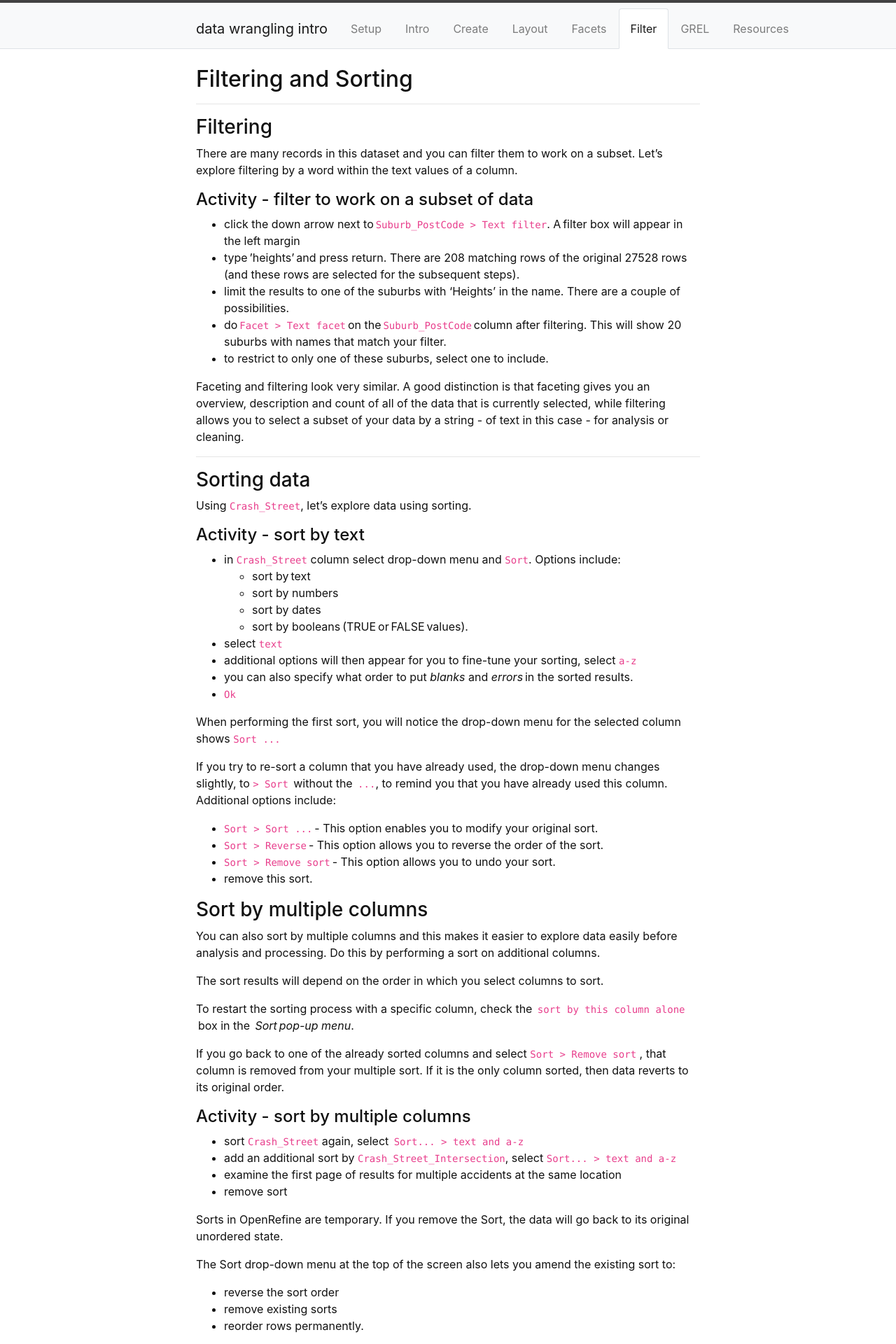
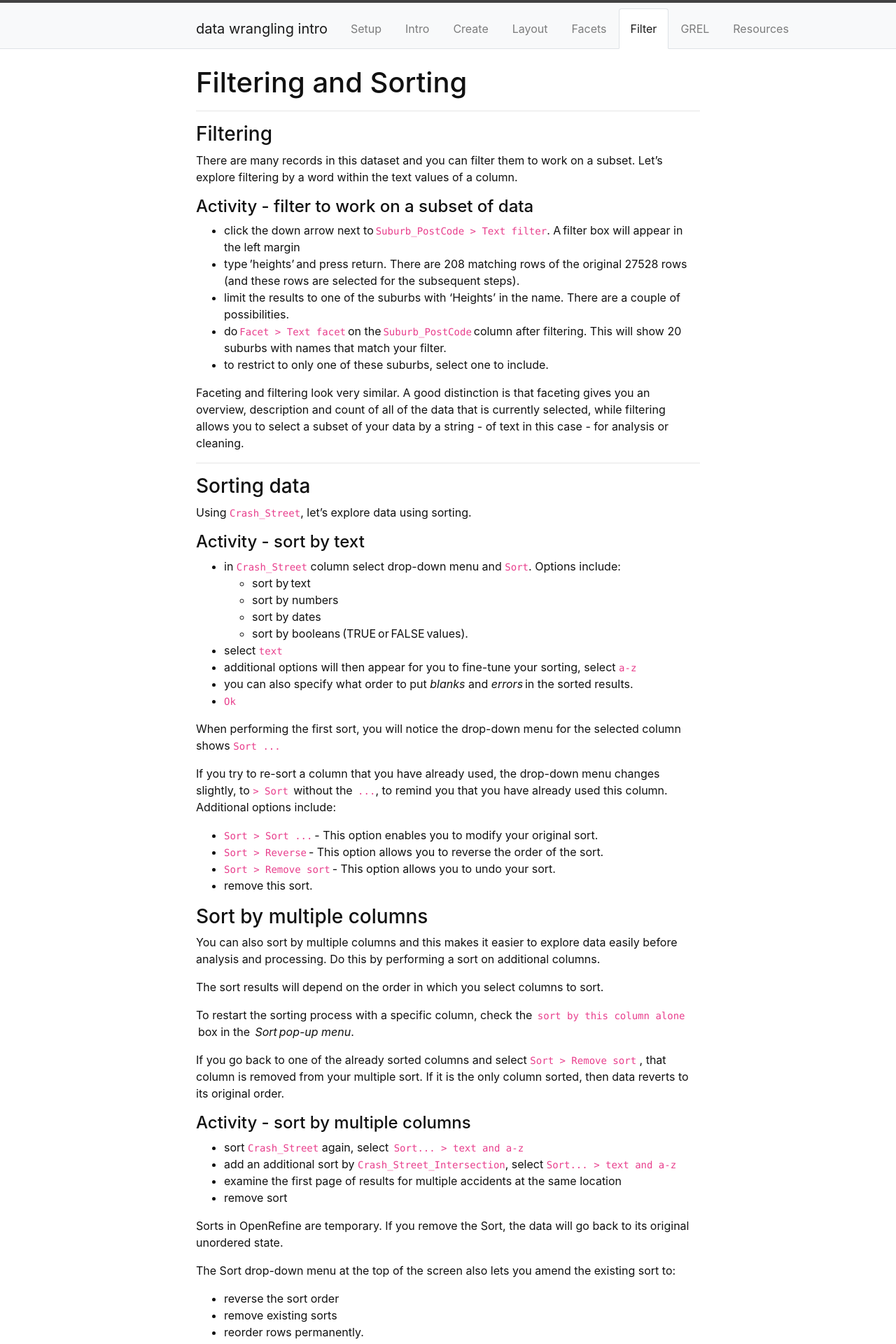
Before and after one commit to GULibrarySandbox/intro-data-wrangle, a Jekyll site: the page built from content/5-lesson.md, in a window 1280 px wide. Shown: the top 1920 px of the page at 70% size. Built offline with Jekyll 4.4.1, drawn with Linux system fonts in a browser that asks for light colours.

```diff
--- a/content/5-lesson.md
+++ b/content/5-lesson.md
@@ -3,7 +3,7 @@ title: Filter
 nav: true
 ---
 
-## Filtering and Sorting
+# Filtering and Sorting
 
 ------
 
```
